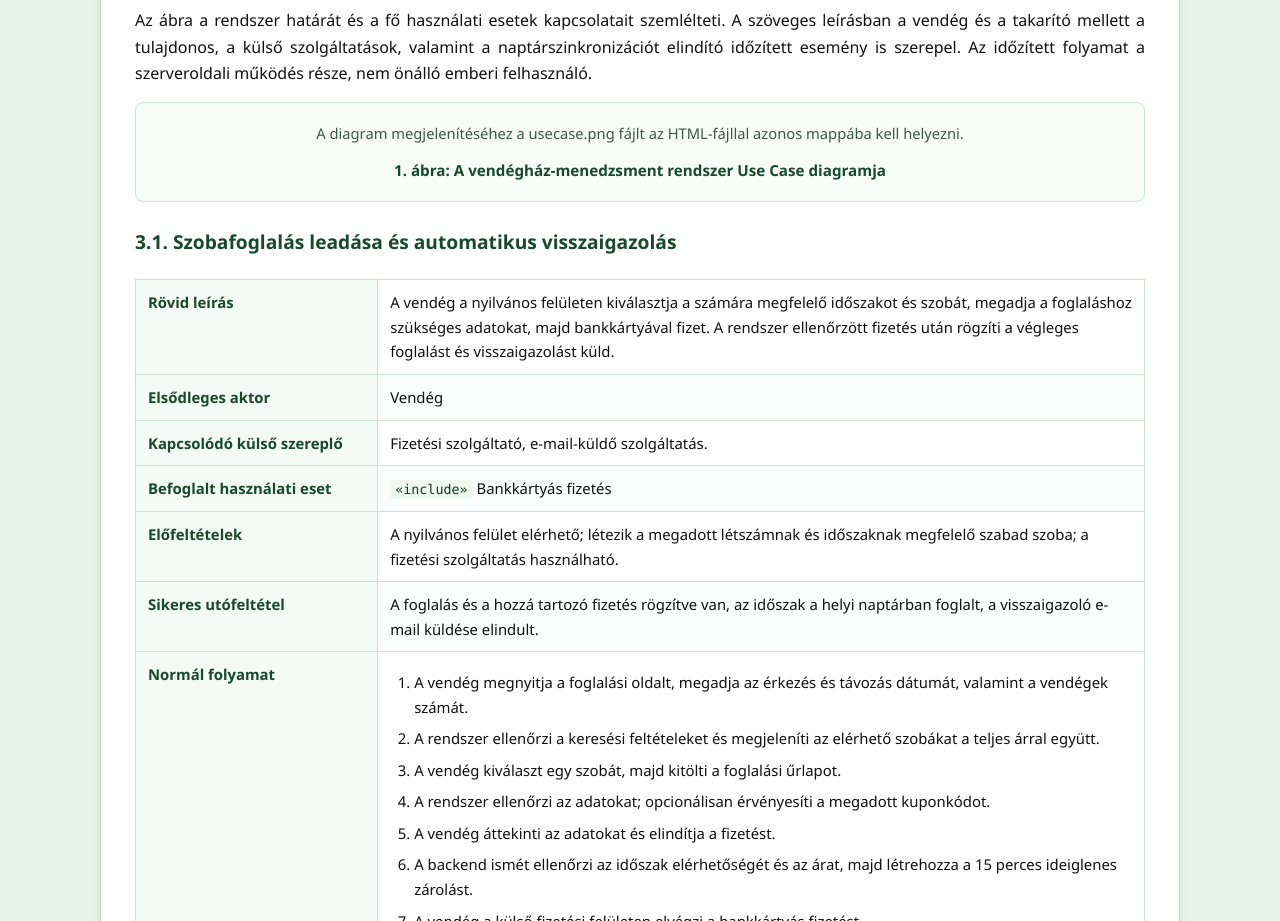
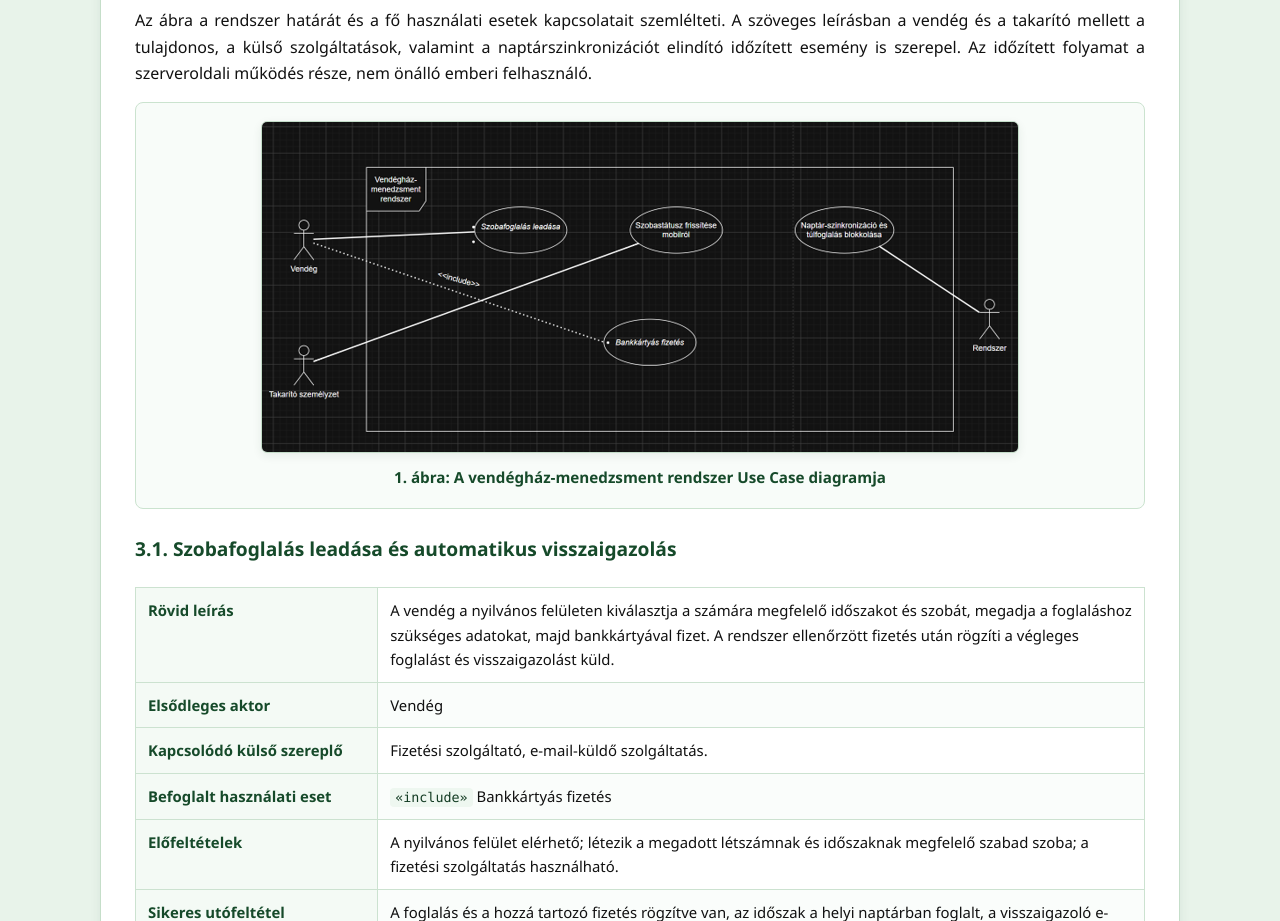
Before and after one commit to szepigang/Szoftvertechnologia, a plain HTML site: page Szoftech_h3.html in a window 1280 px wide. Shown: the part 6116-7037 px from the top of the page. Drawn offline with Linux system fonts and the light colour scheme.

Commit message:
Add files via upload

```diff
--- a/Szoftech_h3.html
+++ b/Szoftech_h3.html
@@ -514,8 +514,8 @@
 <h3 id="srs-3-diagram">Use Case diagram</h3>
 <p>Az ábra a rendszer határát és a fő használati esetek kapcsolatait szemlélteti. A szöveges leírásban a vendég és a takarító mellett a tulajdonos, a külső szolgáltatások, valamint a naptárszinkronizációt elindító időzített esemény is szerepel. Az időzített folyamat a szerveroldali működés része, nem önálló emberi felhasználó.</p>
 <div class="diagram-box">
-    <img src="usecase.png" alt="A vendégház-menedzsment rendszer Use Case diagramja" onerror="this.hidden=true; this.nextElementSibling.hidden=false;">
-    <p class="diagram-note" hidden>A diagram megjelenítéséhez a usecase.png fájlt az HTML-fájllal azonos mappába kell helyezni.</p>
+    <img src="A rendszer funkciói.png" alt="A vendégház-menedzsment rendszer Use Case diagramja" onerror="this.hidden=true; this.nextElementSibling.hidden=false;">
+    <p class="diagram-note" hidden>A diagram megjelenítéséhez a A rendszer funkciói.png fájlt az HTML-fájllal azonos mappába kell helyezni.</p>
     <p class="diagram-caption">1. ábra: A vendégház-menedzsment rendszer Use Case diagramja</p>
 </div>
 <h3 id="srs-3-1">3.1. Szobafoglalás leadása és automatikus visszaigazolás</h3>
```
